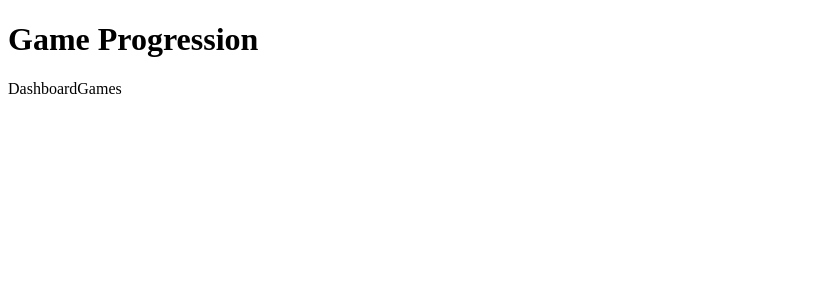
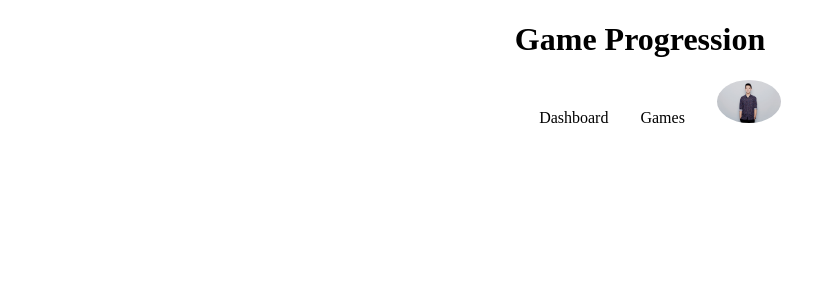
Before and after one commit to nkxy/game--progression, an Angular app: page / in a window 1280 px wide. Shown: the top 300 px of the page, without its empty margins (0-836 px from the left). Built offline with nearby package versions, Linux system fonts and the light colour scheme; what @ngrx/effects, @ngrx/store would draw is missing.

Commit message:
Added image and styling to header

```diff
--- a/src/app/components/header/header.component.html
+++ b/src/app/components/header/header.component.html
@@ -1,8 +1,9 @@
 <h1>
     {{ title }}
-  </h1>
+</h1>
 
-  <nav>
-    <a>Dashboard</a>
-    <a>Games</a>
-  </nav>
+<ul class="nav-bar">
+    <li>Dashboard</li>
+    <li>Games</li>
+    <img src='./../../../assets/profile-picture.jpg'>
+</ul>
--- a/src/app/components/header/header.component.scss
+++ b/src/app/components/header/header.component.scss
@@ -0,0 +1,17 @@
+img {
+    width: 4rem;
+    border-radius: 50%;
+}
+
+h1 {
+    text-align: center;
+}
+
+li {
+    padding-right: 2rem;
+    display: inline;
+}
+
+.nav-bar {
+    text-align: center;
+}
--- a/src/app/components/header/header.component.ts
+++ b/src/app/components/header/header.component.ts
@@ -3,6 +3,7 @@ import { Component } from '@angular/core';
 @Component({
     selector: 'app-header',
     templateUrl: './header.component.html',
+    styleUrls: ['./header.component.scss'],
 })
 export class AppHeaderComponent {
     title = 'Game Progression';
```
Also changed, not shown: src/assets/profile-picture.jpg.
